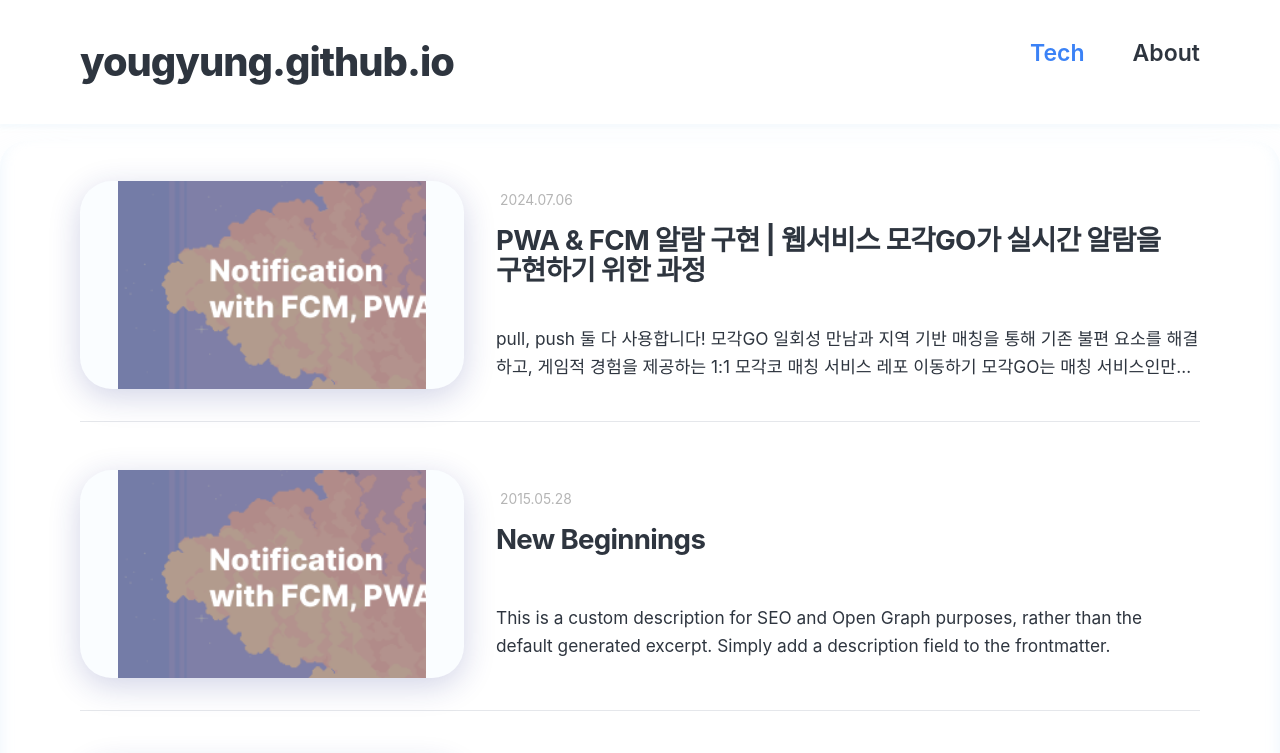
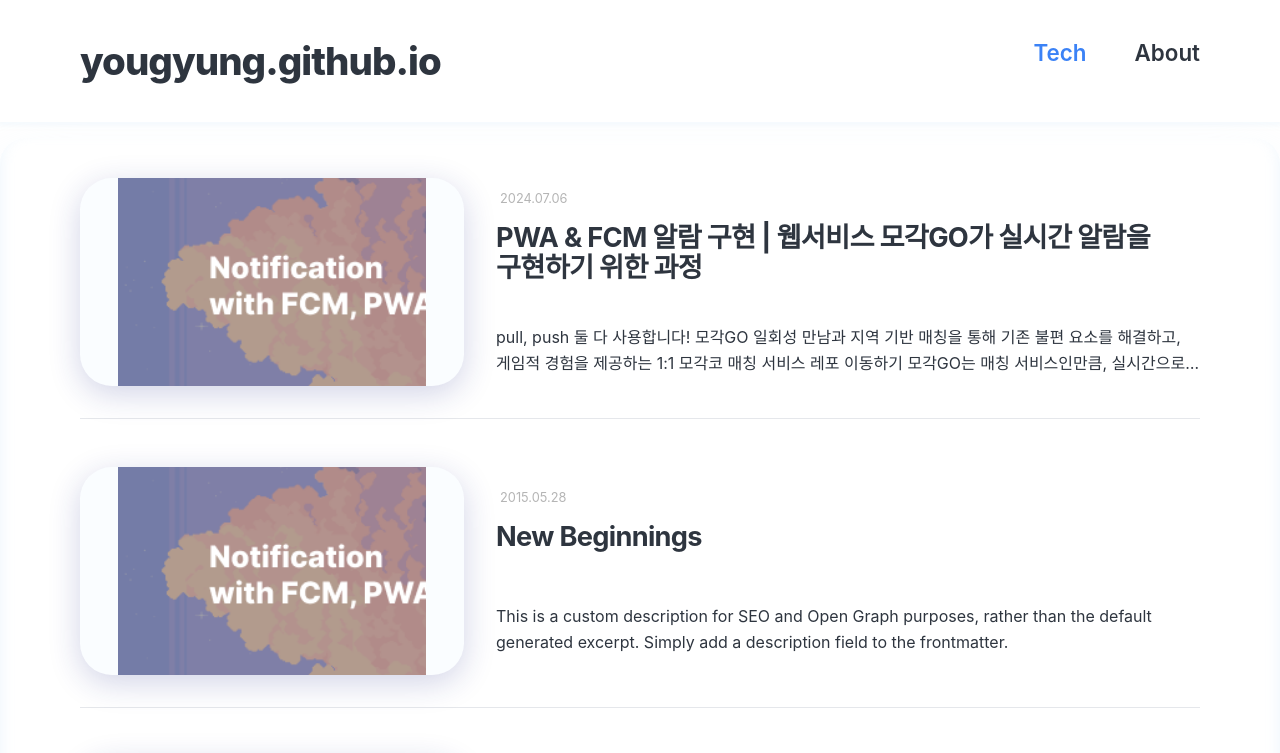
Before and after one commit to YouGyung/YouGyung.github.io, a Gatsby site: page / in a window 1280 px wide. Shown: the top 753 px of the page. Built offline with nearby package versions, Linux system fonts and the light colour scheme; Gatsby itself is replaced by a stand-in of ours; a web font is replaced by a local one.

Commit message:
style: fix font-size smaller

```diff
--- a/src/style/style.scss
+++ b/src/style/style.scss
@@ -45,13 +45,13 @@
   --lineHeight-relaxed: 1.625;
   /* 1.200 Minor Third Type Scale */
   --fontSize-0: 0.833rem;
-  --fontSize-1: 1.08rem;
-  --fontSize-2: 1.2rem;
-  --fontSize-3: 1.44rem;
-  --fontSize-4: 1.728rem;
-  --fontSize-5: 2.074rem;
-  --fontSize-6: 2.488rem;
-  --fontSize-7: 2.986rem;
+  --fontSize-1: 1rem;
+  --fontSize-2: 1.1rem;
+  --fontSize-3: 1.4rem;
+  --fontSize-4: 1.7rem;
+  --fontSize-5: 2rem;
+  --fontSize-6: 2.4rem;
+  --fontSize-7: 2.9rem;
   --color-primary: #3b82f6;
   --color-dark: #0b4093;
   --color-text: #2e353f;
@@ -335,7 +335,13 @@ a:focus {
   }
 
   .main-heading {
-    font-size: var(--fontSize-4);
+    font-size: var(--fontSize-3);
+  }
+}
+
+@media (max-width: 30rem) {
+  :root {
+    font-size: 12px;
   }
 }
 
```
Also changed, not shown: src/components/common/ShareURLButton.tsx (+7 -6 lines), src/components/post/Post.tsx (+11 -4 lines).
